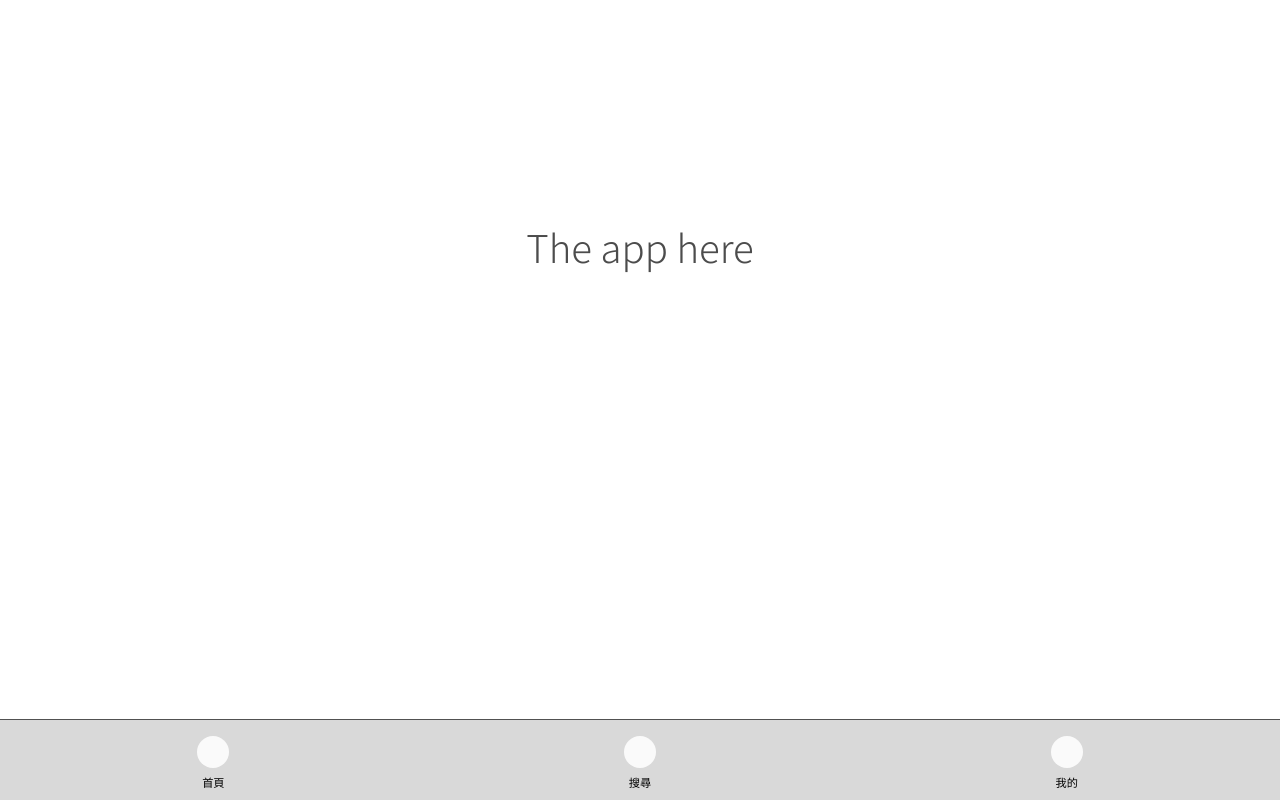
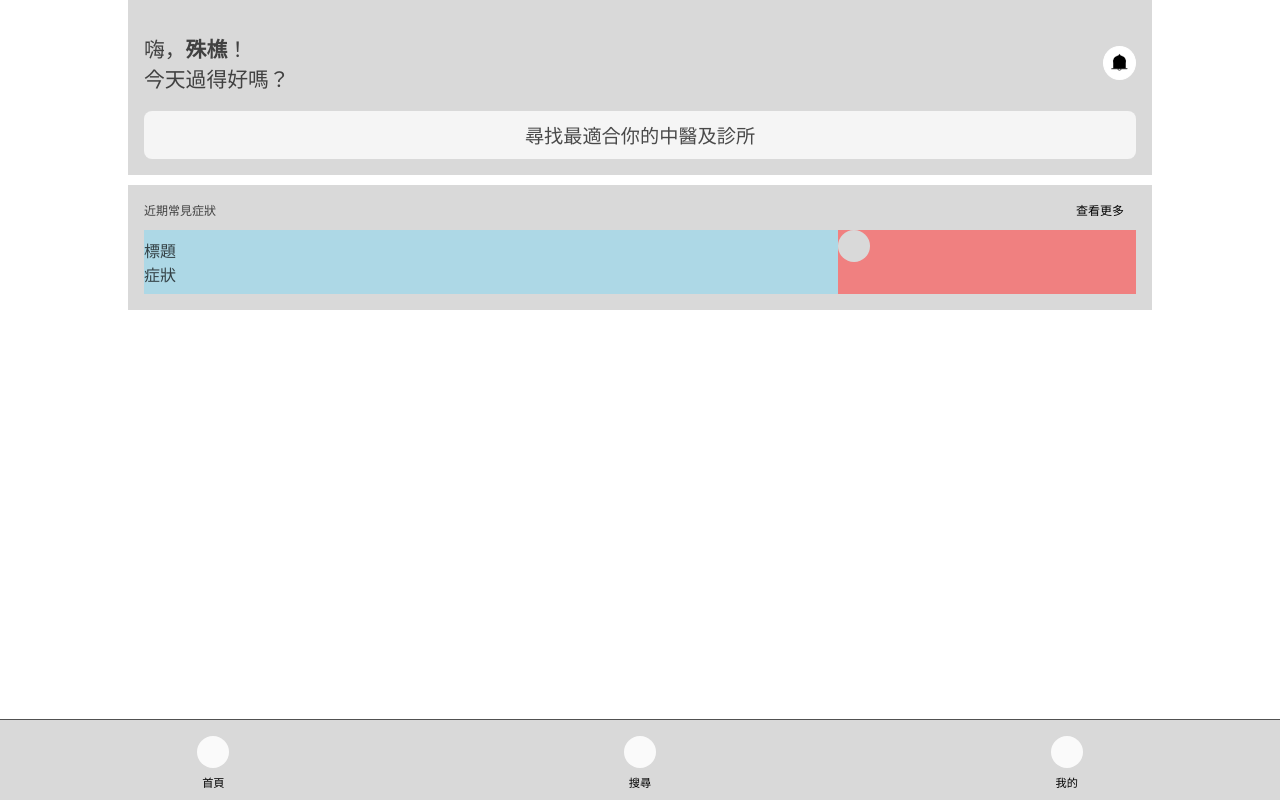
Before and after one commit to CMUH-CMAX/cmax_frontend_legacy, a SvelteKit app: page / in a window 1280 px wide. Built offline with nearby package versions, Linux system fonts and the light colour scheme.

Commit message:
[update] add recent block

```diff
--- a/src/routes/+layout.svelte
+++ b/src/routes/+layout.svelte
@@ -26,7 +26,7 @@
 		flex: 1;
 		display: flex;
 		flex-direction: column;
-		padding: 1rem;
+		/* padding: 1rem; */
 		width: 100%;
 		max-width: 64rem;
 		margin: 0 auto;
--- a/src/routes/+page.svelte
+++ b/src/routes/+page.svelte
@@ -2,6 +2,9 @@
 	import Counter from './Counter.svelte';
 	import welcome from '$lib/images/svelte-welcome.webp';
 	import welcome_fallback from '$lib/images/svelte-welcome.png';
+	import bell from '$lib/images/bell.svg';
+	// set a variable name
+	let lastname = "殊樵";
 </script>
 
 <svelte:head>
@@ -9,38 +12,215 @@
 	<meta name="description" content="Svelte demo app" />
 </svelte:head>
 
-<section>
-	<h1>The app here</h1>
+<!-- this need to seprate into different file -->
+<div class="greetings function-block">
+	<div class="w-100 flex-block">
+		<div class="greeting_message">
+			<h2>
+				<span>嗨，<span class="lastname">{lastname}</span>！</span>
+				<br>
+				<span>今天過得好嗎？</span>
+			</h2>
+		</div>
+		<div class="notification-icon">
+			<a href="/notification">
+				<img width="100%" height="auto" src="{bell}" alt="notification icon" />
+			</a>
+		</div>
+	</div>
+	<div class="quick-search-btn">
+		<span>尋找最適合你的中醫及診所</span>
+	</div>
+</div>
+
+<div class="thematic-break"></div>
+
+<div class="recent function-block">
+	<div class="flex-block w-100">
+		<div class="corner">
+			<!-- <a href=""></a> -->
+			近期常見症狀
+		</div>
+		<div class="corner">
+			<a href="">查看更多</a>
+		</div>
+	</div>
+	<div class="recent-data">
+		<div class="symptoms">
+			<div class="symptoms-text">
+				<p>標題</p>
+				<p>症狀</p>
+			</div>
+			<div class="symptoms-preview">
+				<div class="symptoms-icon"></div>
+			</div>
+		</div>
+	</div>
+</div>
+
+<!-- <section> -->
+	<!-- <h1>The app here	</h1> -->
 
 	<!-- <Counter /> -->
-</section>
+<!-- </section> -->
 
 <style>
-	section {
+	.function-block {
+		padding: 1rem;
+		background: #d9d9d9;
+	}
+
+	.greetings { }
+	.greeting_message {
+		width:100%;
+		font-weight:bold;
+	}
+	.greeting_message .lastname {
+		font-weight:900;
+	}
+	h2 {
+		font-size: 1.3rem;
+	}
+	.w-100 {
+		width:100%;
+	}
+	.flex-block {
+		display: flex;
+		justify-content: space-between;
+		align-items: center;
+	}
+	.notification-icon {
+		width: 2rem;
+		height: 2rem;
+		background-size: contain;
+		background-repeat: no-repeat;
+		background-position: center;
+		border: 1px solid white;
+		border-radius: 50%;
+		background: white;
+	}
+	.notification-icon img {
+		width: 100%;
+		height: 80%;
+		position: relative;
+		top: 50%;
+		transform: translateY(-50%);
+	}
+
+	.quick-search-btn {
+		--bg-theme: #f5f5f5;
+		--bg-hover: #e5e5e5;
+		--bg-active: #d5d5d5;
+		width: 100%;
+		height: 3rem;
+		background: var(--bg-theme);
+		border-radius: 0.5rem;
+		display: flex;
+		justify-content: center;
+		align-items: center;
+	}
+
+	.quick-search-btn > span {
+		font-size: 1.2rem;
+	}
+	.quick-search-btn:hover {
+		background: var(--bg-hover);
+	}
+	.quick-search-btn:active {
+		background: var(--bg-active);
+	}
+
+	.thematic-break {
+		width: 100%;
+		height: 10px;
+		/* background: blue; */
+	}
+
+	.recent { /* recent symptoms */
+		display: block;
+		justify-content: space-between;
+		font-size: 0.75rem;
+	}
+	.recent-data {
+		--bg-color: white;
+		width: 100%;
+		background: var(--bg-color);
+	}
+	.symptoms {
+		display: flex;
+		/* display: inline; */
+		/* padding: 0.5em 0rem; */
+	}
+	.symptoms-text {
+		width: 70%;
+		background: lightblue;
+		/* display: inline-block; */
+		vertical-align: middle;
+		object-fit: contain;
+	}
+	.symptoms-text > p {
+		line-height: 0.5rem;
+		font-size: 1rem;
+	}
+	.symptoms-preview {
+
+		/* background: lightgreen; */
+		width:30%;
+		display: inline-block;
+		/* verical center */
+		vertical-align: middle;
+		/* horizental right */
+		background: lightcoral;
+	}
+	.symptoms-icon {
+		--size: 2rem;
+		width: var(--size);
+		height: var(--size);
+		border-radius: 50%;
+		background: #d9d9d9;
+
+		object-fit: contain;
+	}
+	/* .info-loading::before{
+		--height: 1rem;
+		content: "";
+		display: flex;
+		margin-bottom: 10px;
+		width: var(--width);
+		height: var(--height);
+		border-radius: calc(var(--height) / 2);
+		background: #d9d9d9;
+	}
+	.symptoms-text{
 		display: flex;
 		flex-direction: column;
+		width: 60%;
+	}
+	.symptoms-preview {
+		display: flex;
+		flex-direction: column;
+		justify-content: space-between;
+		align-items: center;
+		padding: 0 1rem;
+		background: #f5f5f5;
+		width:50px;
+		height:50px;
+		border-radius: 50%;
+	} */
+	.corner {
+		width: 6em;
+		padding-bottom: 1em;
+	}
+	.corner a {
+		display: flex;
+		align-items: center;
 		justify-content: center;
-		align-items: center;
-		flex: 0.6;
-	}
-
-	h1 {
-		width: 100%;
-	}
-
-	.welcome {
-		display: block;
-		position: relative;
-		width: 100%;
-		height: 0;
-		padding: 0 0 calc(100% * 495 / 2048) 0;
-	}
-
-	.welcome img {
-		position: absolute;
 		width: 100%;
 		height: 100%;
-		top: 0;
-		display: block;
+	}
+	.corner img {
+		width: 2em;
+		/* height: 2em; */
+		object-fit: contain;
 	}
 </style>
--- a/src/routes/styles.css
+++ b/src/routes/styles.css
@@ -9,7 +9,8 @@
 	--color-bg-0: rgb(202, 216, 228);
 	--color-bg-1: hsl(209, 36%, 86%);
 	--color-bg-2: hsl(224, 44%, 95%);
-	--color-theme-1: #ff3e00;
+	--color-theme-1: #000000;
+	/* --color-theme-1: #ff3e00; */
 	--color-theme-2: #4075a6;
 	--color-text: rgba(0, 0, 0, 0.7);
 	--column-width: 42rem;
```
Also changed, not shown: src/lib/images/bell.svg (added).
